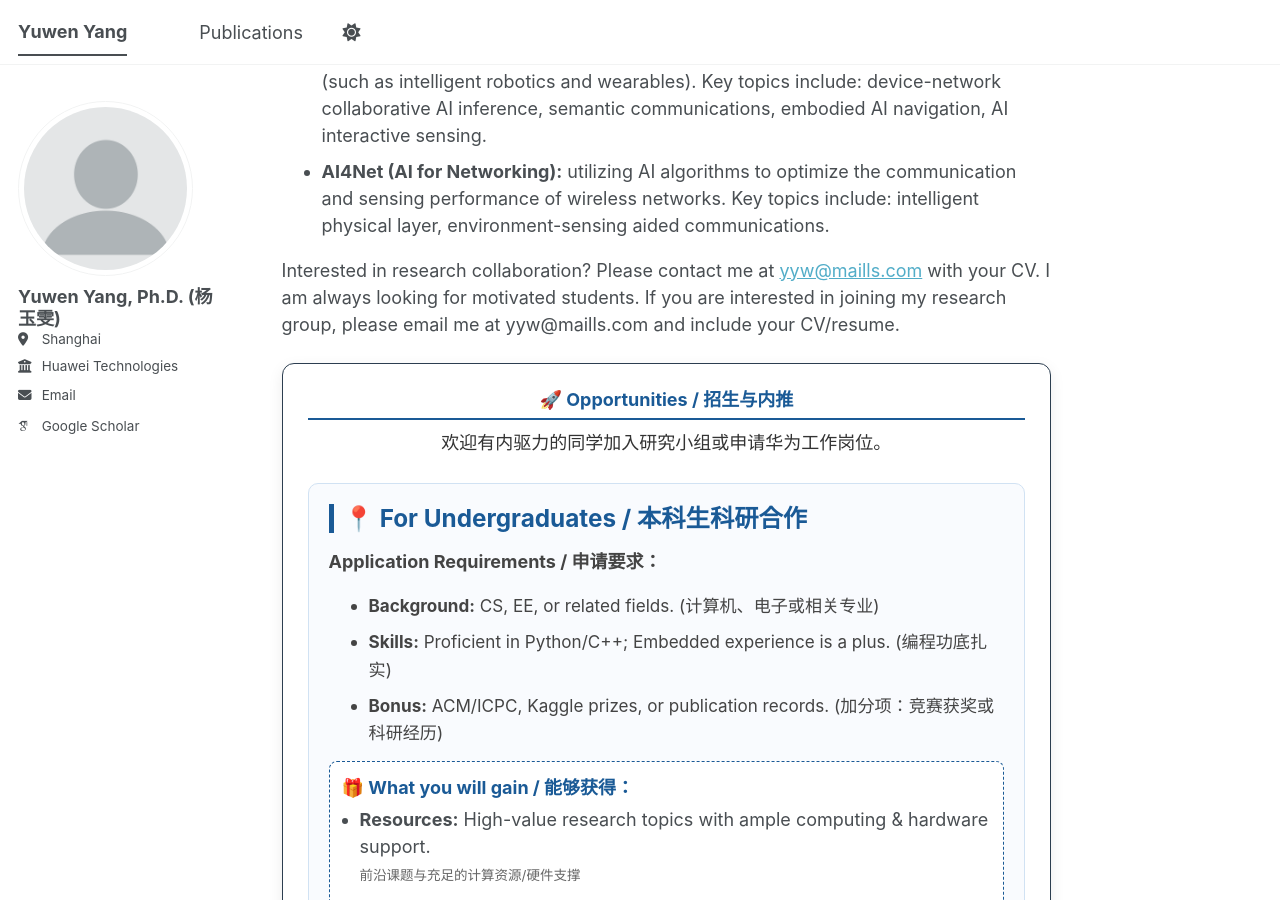
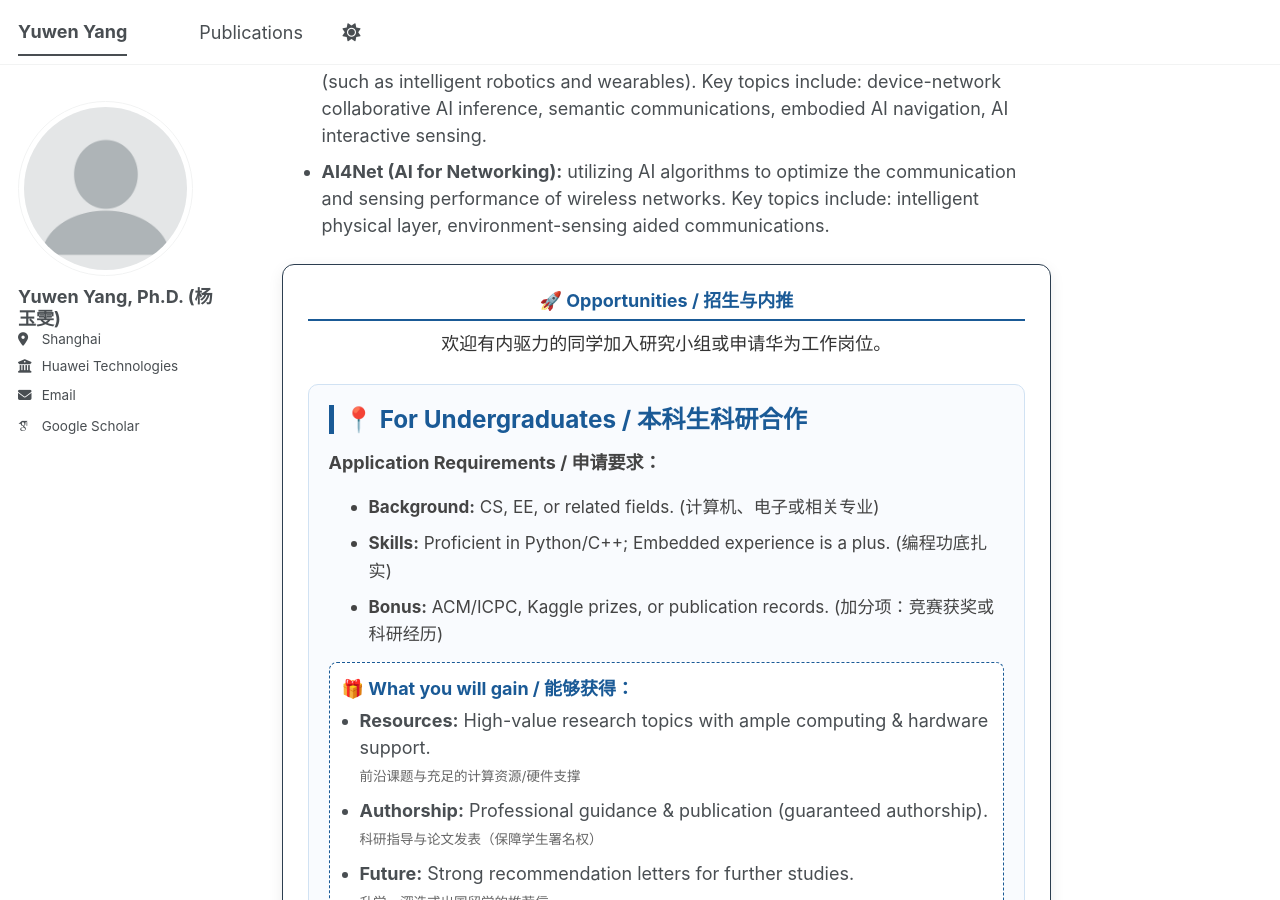
Before and after one commit to yangyuwenyang/yangyuwenyang.github.io, a Jekyll site: the page built from _pages/about.md, in a window 1280 px wide and 900 px high, scrolled down 386 px. Built offline with Jekyll 4.4.1, drawn with Linux system fonts in a browser that asks for light colours; some web fonts are replaced; a script bundle is joined from its source files by our own code; library files that are not in the unit come from our copies.

Commit message:
Update about.md

```diff
--- a/_pages/about.md
+++ b/_pages/about.md
@@ -17,10 +17,6 @@ My research lies at the intersection of **Artificial Intelligence** and **Next-g
 
 * **Net4AI (Networking for AI):** leveraging the communication, sensing, and computing capabilities of wireless networks to enhance the user experience of AI applications (such as intelligent robotics and wearables). Key topics include: device-network collaborative AI inference, semantic communications, embodied AI navigation, AI interactive sensing.
 * **AI4Net (AI for Networking):** utilizing AI algorithms to optimize the communication and sensing performance of wireless networks. Key topics include: intelligent physical layer, environment-sensing aided communications.
-
-Interested in research collaboration? Please contact me at [yyw@maills.com]() with your CV.
-I am always looking for motivated students.
-If you are interested in joining my research group, please email me at yyw@maills.com and include your CV/resume.
 
 <div style="background-color: #ffffff; border: 1.5px solid #2c3e50; border-radius: 12px; padding: 25px; margin: 25px 0; box-shadow: 0 5px 15px rgba(0,0,0,0.08);">
 
```
